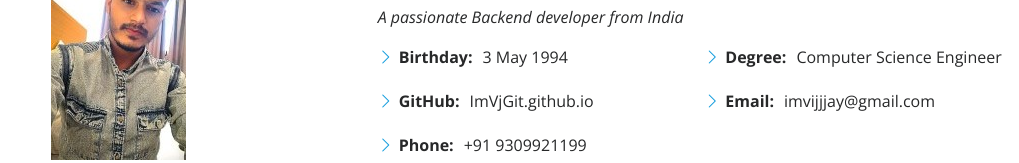
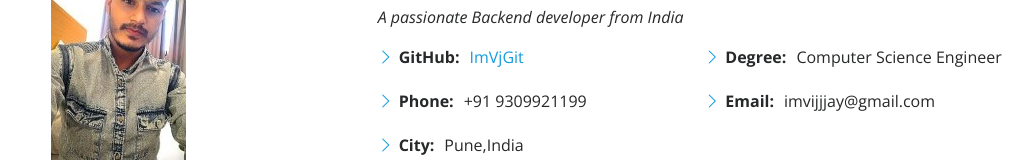
Before and after one commit to ImVjGit/ImVjGit.github.io, a plain HTML site: page index.html in a window 1280 px wide. Shown: the part 1027-1190 px from the top of the page, without its empty margins (261-1280 px from the left). Drawn offline with nearby package versions, Linux system fonts and the light colour scheme.

Commit message:
github link add

```diff
--- a/index.html
+++ b/index.html
@@ -97,8 +97,8 @@
             <div class="row">
               <div class="col-lg-6">
                 <ul>
-                  <li><i class="bi bi-chevron-right"></i> <strong>Birthday:</strong> <span>3 May 1994</span></li>
-                  <li><i class="bi bi-chevron-right"></i> <strong>GitHub:</strong> <span>ImVjGit.github.io</span></li>
+<!--                   <li><i class="bi bi-chevron-right"></i> <strong>Birthday:</strong> <span>3 May 1994</span></li> -->
+                  <li><i class="bi bi-chevron-right"></i> <strong>GitHub:</strong> <span><a href="https://github.com/ImVjGit">ImVjGit</a></span></li>
                   <li><i class="bi bi-chevron-right"></i> <strong>Phone:</strong> <span>+91 9309921199</span></li>
                   <li><i class="bi bi-chevron-right"></i> <strong>City:</strong> <span>Pune,India</span></li>
                 </ul>
```
